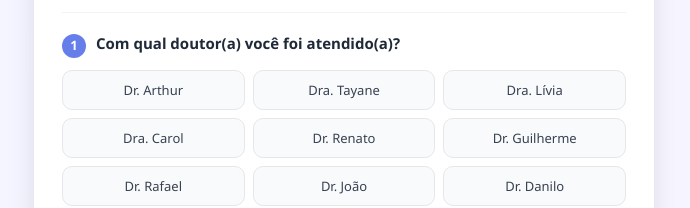
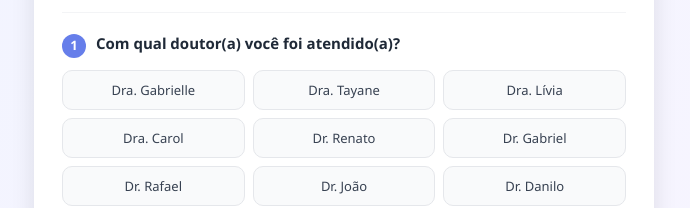
Before and after one commit to Gilguitar88/pesquisa-satisfacao, a React (Vite) app: page / in a window 1280 px wide. Shown: the part 462-670 px from the top of the page, without its empty margins (296-986 px from the left). Built offline with nearby package versions, Linux system fonts and the light colour scheme.

Commit message:
fix: substituir Dr. Arthur e Dr. Guilherme por Dra. Gabrielle e Dr. Gabriel

```diff
--- a/src/App.jsx
+++ b/src/App.jsx
@@ -7,8 +7,8 @@ import "./App.css";
 const ADMIN_PASSWORD = "admin123";
 
 const MEDICOS = [
-  "Dr. Arthur","Dra. Tayane","Dra. Lívia","Dra. Carol",
-  "Dr. Renato","Dr. Guilherme","Dr. Rafael","Dr. João","Dr. Danilo",
+  "Dra. Gabrielle","Dra. Tayane","Dra. Lívia","Dra. Carol",
+  "Dr. Renato","Dr. Gabriel","Dr. Rafael","Dr. João","Dr. Danilo",
 ];
 
 const ESCALA = [
```
